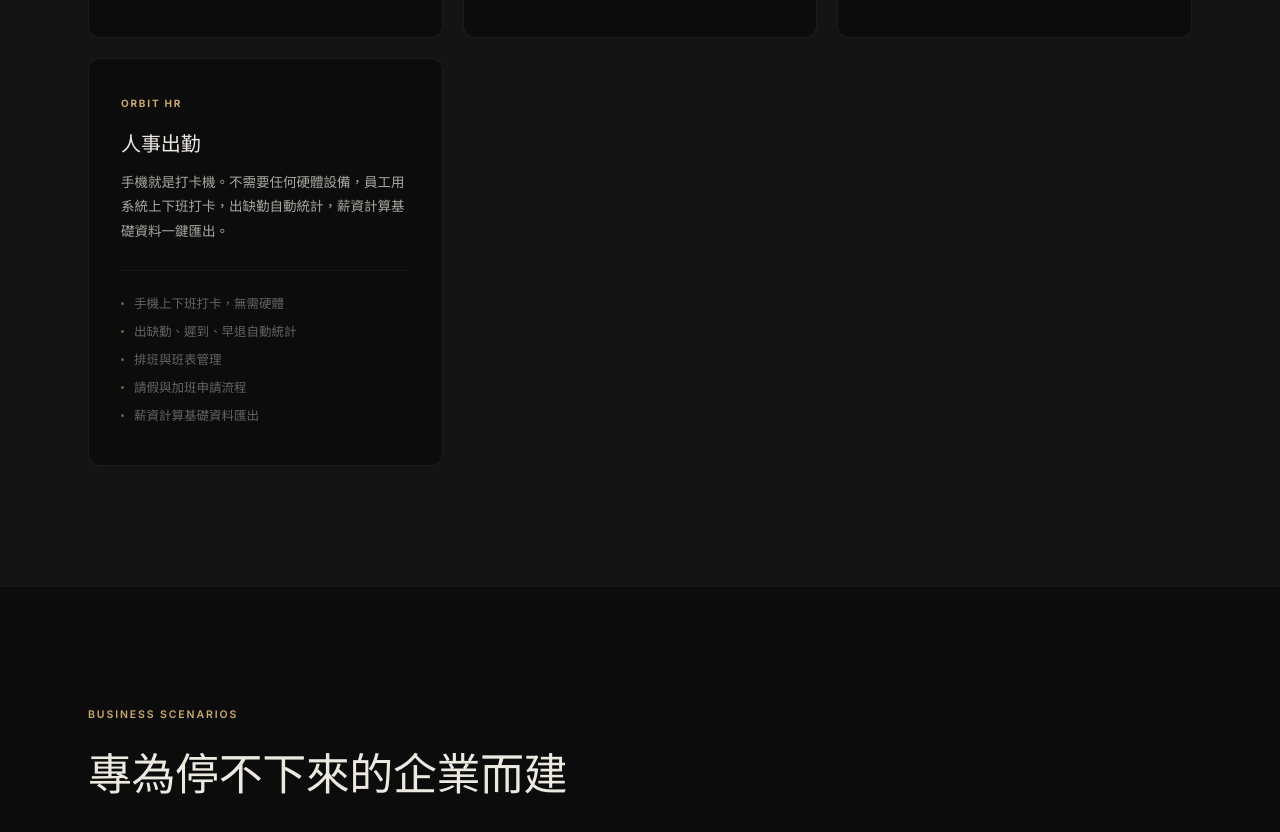
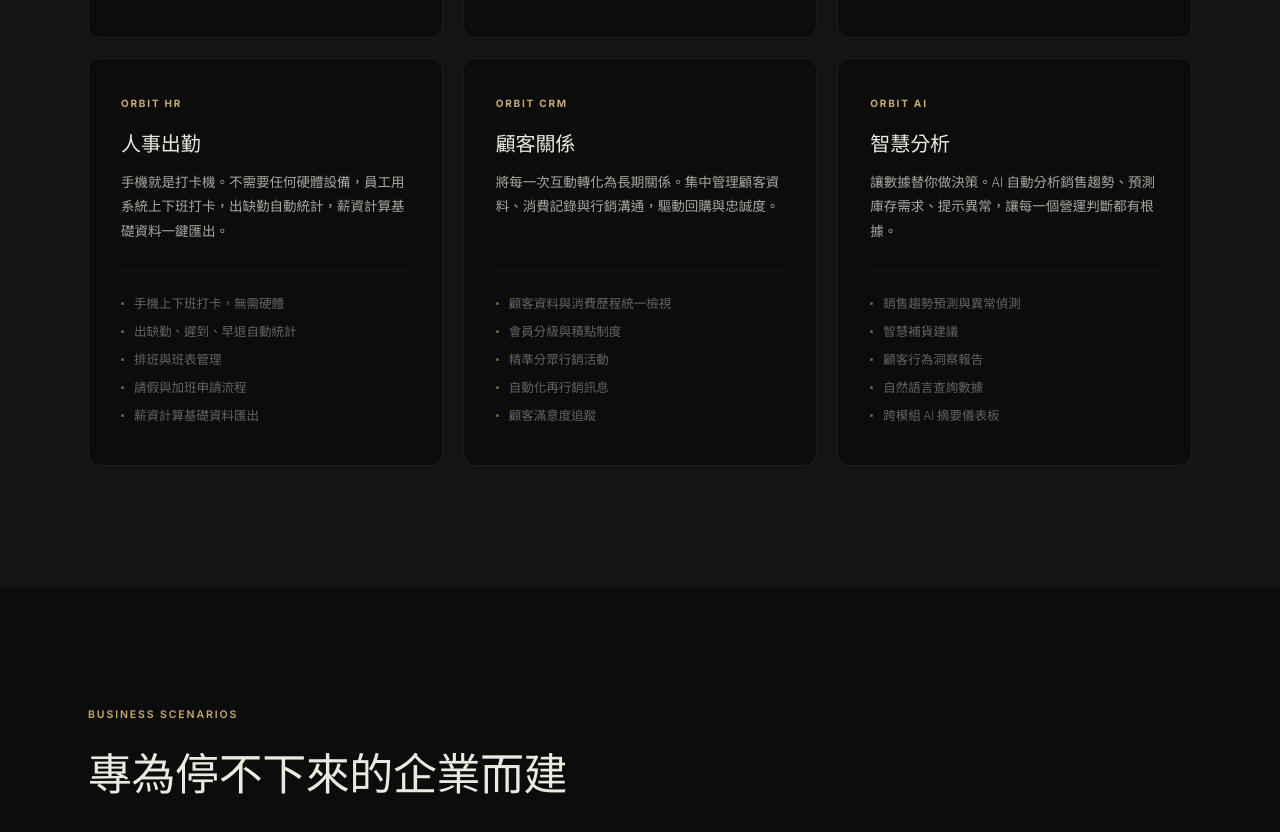
Before and after one commit to kayon-hub/obarai-site, a plain HTML site: page index.html in a window 1280 px wide. Shown: the part 2662-3494 px from the top of the page. Drawn offline with Linux system fonts and the light colour scheme.

Commit message:
Add ORBIT CRM and ORBIT AI modules to product grid
Co-Authored-By: Claude Sonnet 4.6 <noreply@anthropic.com>

```diff
--- a/index.html
+++ b/index.html
@@ -875,6 +875,32 @@
         </ul>
       </div>
 
+      <div class="mod-card fi d2">
+        <p class="mod-tag">ORBIT CRM</p>
+        <h3 class="mod-name">顧客關係</h3>
+        <p class="mod-desc">將每一次互動轉化為長期關係。集中管理顧客資料、消費記錄與行銷溝通，驅動回購與忠誠度。</p>
+        <ul class="mod-list">
+          <li>顧客資料與消費歷程統一檢視</li>
+          <li>會員分級與積點制度</li>
+          <li>精準分眾行銷活動</li>
+          <li>自動化再行銷訊息</li>
+          <li>顧客滿意度追蹤</li>
+        </ul>
+      </div>
+
+      <div class="mod-card fi d3">
+        <p class="mod-tag">ORBIT AI</p>
+        <h3 class="mod-name">智慧分析</h3>
+        <p class="mod-desc">讓數據替你做決策。AI 自動分析銷售趨勢、預測庫存需求、提示異常，讓每一個營運判斷都有根據。</p>
+        <ul class="mod-list">
+          <li>銷售趨勢預測與異常偵測</li>
+          <li>智慧補貨建議</li>
+          <li>顧客行為洞察報告</li>
+          <li>自然語言查詢數據</li>
+          <li>跨模組 AI 摘要儀表板</li>
+        </ul>
+      </div>
+
     </div>
   </div>
 </section>
```
